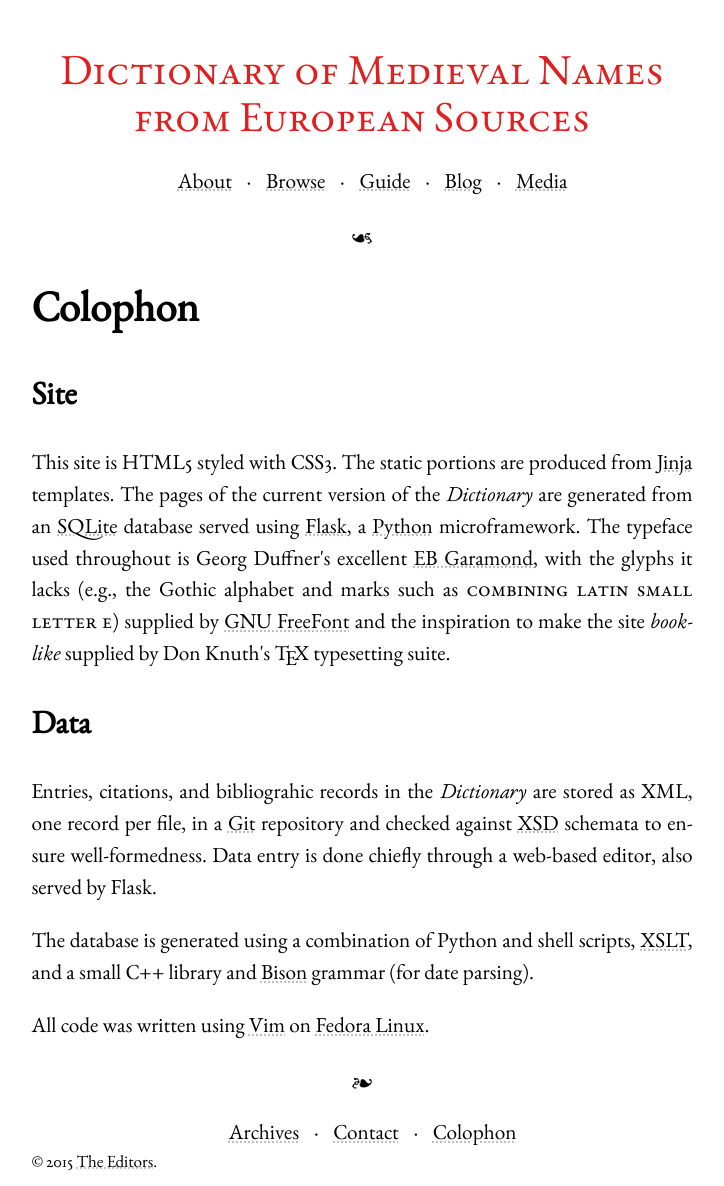
After one commit to uckelman/dmnes-site, a Flask app: template templates/colophon.html in a window 1280 px wide. The commit adds this page. Shown: the whole page, without its empty margins (278-1002 px from the left). Run offline with Flask 2, Linux system fonts and the light colour scheme; the template is opened without the code that fills it, so the values that code supplies are empty; parts of the project's set-up code (start-up, migrations or seed data) failed here and were passed over.

Commit message:
Added other site pages.

```diff
--- a/static/style.css
+++ b/static/style.css
@@ -36,12 +36,11 @@ body {
 
 a {
   color: black;
-  text-decoration: none;
+  text-decoration: underline dotted #c0c0c0;
 }
 
 a:hover, a:focus {
-  color: #23527C;
-  text-decoration: underline;
+  color: #23527c;
 }
 
 #site_title {
@@ -94,6 +93,18 @@ a:hover, a:focus {
 .aldus {
   text-align: center;
   margin: 1em auto;
+}
+
+.sc {
+  font-feature-settings: "smcp";
+  -moz-font-feature-settings: "smcp";
+  -ms-font-feature-settings: "smcp";
+  -o-font-feature-settings: "smcp";
+  -webkit-font-feature-settings: "smcp";
+}
+
+.cp_name {
+  text-transform: lowercase;
 }
 
 #flashes {
@@ -249,3 +260,63 @@ a.letter_anchor {
 }
 
 /* p.index::first-letter { initial-letter: 2 2; } */
+
+/*
+ * Masthead
+ */
+
+.masthead {
+  margin: 1em 0;
+  border: 1px solid black;
+  font-size: 0.8em;
+}
+
+.masthead table {
+  border-collapse: separate;
+  border-spacing: 1em;
+}
+
+.masthead td {
+  vertical-align: top;
+}
+
+.masthead td.mast_left {
+  text-align: right;
+  text-transform: lowercase;
+  width: 35%;
+}
+
+.masthead td.mast_right {
+  text-align: left;
+  width: 65%;
+}
+
+/*
+ * TeX, LaTeX logos
+ *
+ * http://edward.oconnor.cx/2007/08/tex-poshlet
+ *
+ * <span class="tex">T<sub>e</sub>X</span>
+ * <span class="latex">L<sup>a</sup>T<sub>e</sub>X</span>
+ */
+
+.tex sub, .latex sub, .latex sup {
+  text-transform: uppercase;
+}
+
+.tex sub, .latex sub {
+  vertical-align: -0.5ex;
+  margin-left: -0.1667em;
+  margin-right: -0.125em;
+}
+
+.tex, .latex, .tex sub, .latex sub {
+  font-size: 1em;
+}
+
+.latex sup {
+  font-size: 0.85em;
+  vertical-align: 0.15em;
+  margin-left: -0.36em;
+  margin-right: -0.15em;
+}
--- a/templates/base.html
+++ b/templates/base.html
@@ -10,53 +10,39 @@
 {% endblock %}
 </head>
 <body>
-  {% with messages = get_flashed_messages(with_categories=true) %}
-    {% if messages %}
-      <div id="flashes">
-        <div class="closebutton">×</div>
-      {% for category, message in messages %}
-        {% if category == 'error' %}
-          <div class="error"><strong>Error:</strong> {{ message }}</div>
-        {% else %}
-          <div class="{{ category }}">{{ message }}</div>
-        {% endif %}
-      {% endfor %}
-      </div>
-    {% endif %}
-  {% endwith %}
-
+  {% block flash %}{% endblock %}
   {% block header %}
   <header>
     <div id="site_title"><a href="/">Dictionary of Medieval Names from European Sources</a></div>
 
     <nav id="head_nav">
       <ul class="mhlist">
-        <li><a href="/about.html">About</a></li>
+        <li><a href="{{ url_for('about') }}">About</a></li>
         <li><a href="{{ url_for('cnf_index') }}">Browse</a></li>
-        <li><a href="/guide.html">Guide</a></li>
+        <li><a href="{{ url_for('guide') }}">Guide</a></li>
         <li><a href="http://dmnes.wordpress.com">Blog</a></li>
-        <li><a href="/media.html">Media</a></li>
+        <li><a href="{{ url_for('media') }}">Media</a></li>
       </ul>
     </nav>
 
     <div class="aldus">☙</div>
   </header>
   {% endblock %}
-
   {% block content %}{% endblock %}
-
   {% block footer %}
   <footer>
     <div class="aldus">❧</div>
     <nav id="foot_nav">
       <ul class="mhlist">
-        <li><a href="">Archive</a></li>
-        <li><a href="">Contact</a></li>
+        <li><a href="/archives.html">Archives</a></li>
+        <li><a href="/contact.html">Contact</a></li>
+<!--
         <li><a href="">Donate</a></li>
-        <li><a href="">Colophon</a></li>
+-->
+        <li><a href="{{ url_for('colophon') }}">Colophon</a></li>
       </ul>
     </nav>
-    <div id="copyright">© 2015 <a href="/about.html#masthead">The Editors</a>.</div>
+    <div id="copyright">© 2015 <a href="{{ url_for('about', _anchor='masthead') }}">The Editors</a>.</div>
   </footer>
   {% endblock %}
 </body>
--- /dev/null
+++ b/templates/colophon.html
@@ -0,0 +1,19 @@
+{% extends "base.html" %}
+{% block title %}Colophon — Dictionary of Medieval Names from European Sources{% endblock %}
+{% block content %}
+<h1>Colophon</h1>
+
+<h2>Site</h2>
+
+<p>This site is HTML5 styled with CSS3. The static portions are produced from <a href="http://jinja.pocoo.org/">Jinja</a> templates. The pages of the current version of the <i>Dictionary</i> are generated from an <a href="http://sqlite.org/">SQLite</a> database served using <a href="http://flask.pocoo.org/">Flask</a>, a <a href="http://www.python.org/">Python</a> microframework. The typeface used throughout is Georg Duffner's excellent <a href="http://www.georgduffner.at/ebgaramond/">EB Garamond</a>, with the glyphs it lacks (e.g., the Gothic alphabet and marks such as <span class="cp_name sc">COMBINING LATIN SMALL LETTER E</span>) supplied by <a href="https://www.gnu.org/software/freefont/">GNU FreeFont</a> and the inspiration to make the site <i>book-like</i> supplied by Don Knuth's <span class="tex">T<sub>e</sub>X</span> typesetting suite.</p>
+
+<h2>Data</h2>
+
+<p>Entries, citations, and bibliograhic records in the <i>Dictionary</i> are stored as XML, one record per file, in a <a href="http://git-scm.com/">Git</a> repository and checked against <a href="http://www.w3.org/TR/xmlschema11-1/">XSD</a> schemata to ensure well-formedness. Data entry is done chiefly through a web-based editor, also served by Flask.</p>
+
+<p>The database is generated using a combination of Python and shell scripts, <a href="http://www.w3.org/TR/xslt">XSLT</a>, and a small C++ library and <a href="https://www.gnu.org/software/bison/">Bison</a> grammar (for date parsing).
+</p>
+
+<p>All code was written using <a href="http://www.vim.org/">Vim</a> on <a href="http://fedoraproject.org/">Fedora Linux</a>.</p>
+
+{% endblock %}
--- /dev/null
+++ b/templates/donate.html
@@ -0,0 +1,6 @@
+{% extends "base.html" %}
+{% block title %}Donate — Dictionary of Medieval Names from European Sources{% endblock %}
+{% block content %}
+<h1>Donate</h1>
+<p>Give the <i>Dictionary</i> all your monies.</p>
+{% endblock %}
--- a/templates/front.html
+++ b/templates/front.html
@@ -1,5 +1,5 @@
 {% extends "base.html" %}
 {% block title %}DMNES{% endblock %}
 {% block content %}
-<p>Welcome to the DMNES!</p>
+<p>I am the front page. I am sad without some text.</p>
 {% endblock %}
--- a/viewer.py
+++ b/viewer.py
@@ -62,6 +62,36 @@ def logout():
 @login_required
 def slash():
   return render_template('front.html')
+
+
+@app.route('/about')
+@login_required
+def about():
+  return render_template('about.html')
+
+
+@app.route('/guide')
+@login_required
+def guide():
+  return render_template('guide.html')
+
+
+@app.route('/media')
+@login_required
+def media():
+  return render_template('media.html')
+
+
+#@app.route('/donate')
+#@login_required
+#def media():
+#  return render_template('media.html')
+
+
+@app.route('/colophon')
+@login_required
+def colophon():
+  return render_template('colophon.html')
 
 
 def strip_marks(s):
```
Also changed, not shown: templates/about.html (added, +54 -0 lines), templates/media.html (added, +14 -0 lines).
